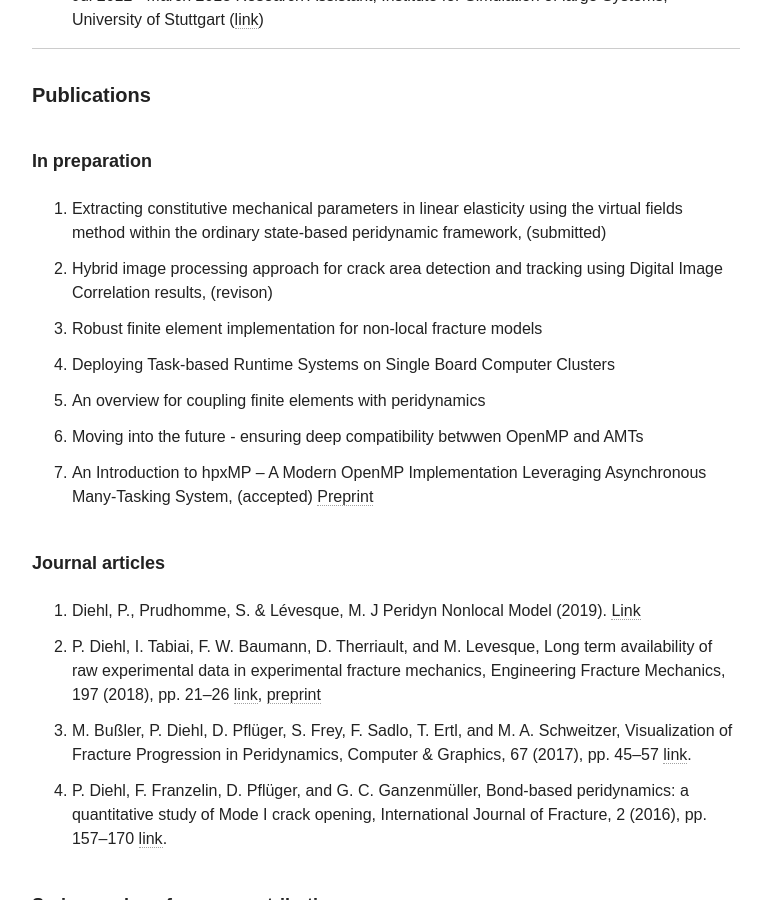
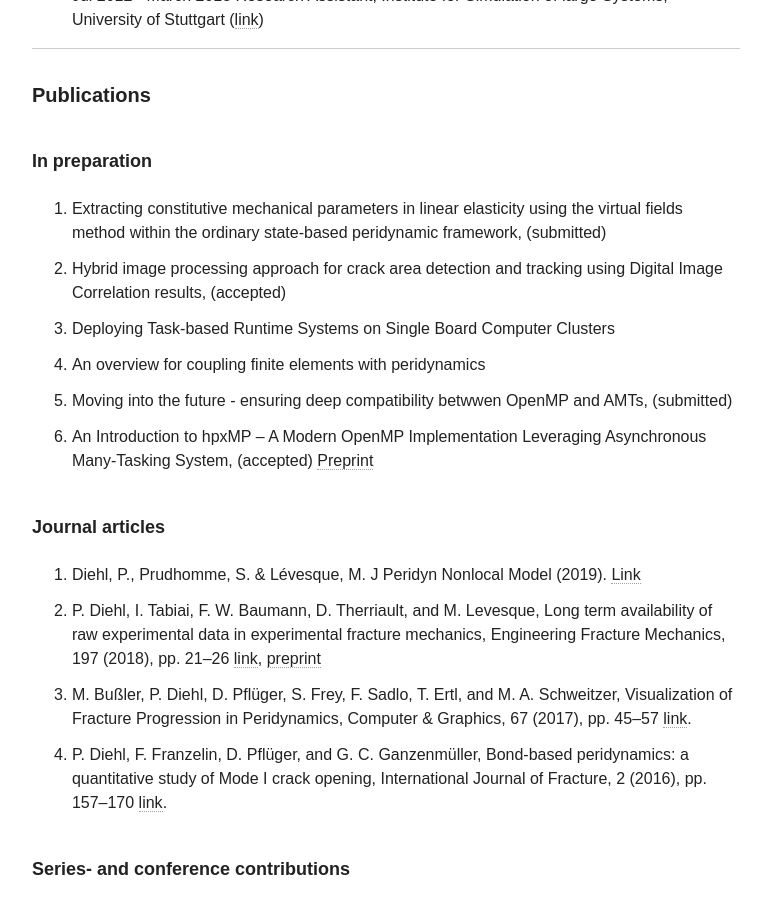
Before and after one commit to diehlpk/diehlpk.github.io, a Jekyll site: the page built from cv/index.md, in a window 1280 px wide and 900 px high, scrolled down 1506 px. Shown: the whole window, without its empty margins (254-1025 px from the left). Built offline with Jekyll 4.4.1, drawn with Linux system fonts in a browser that asks for light colours; nearby versions of some CDN libraries; some web fonts are replaced.

Commit message:
Update cv

```diff
--- a/cv/index.md
+++ b/cv/index.md
@@ -38,11 +38,10 @@ hide: true
 
 ###### In preparation
 1. Extracting constitutive mechanical parameters in linear elasticity using the virtual fields method within the ordinary state-based peridynamic framework, (submitted)
-1. Hybrid image processing approach for crack area detection and tracking using Digital Image Correlation results, (revison)
-1. Robust finite element implementation for non-local fracture models
+1. Hybrid image processing approach for crack area detection and tracking using Digital Image Correlation results, (accepted)
 1. Deploying Task-based Runtime Systems on Single Board Computer Clusters
 1. An overview for coupling finite elements with peridynamics
-1. Moving into the future - ensuring deep compatibility betwwen OpenMP and AMTs
+1. Moving into the future - ensuring deep compatibility betwwen OpenMP and AMTs, (submitted)
 1. An Introduction to hpxMP -- A Modern OpenMP Implementation Leveraging Asynchronous Many-Tasking System, (accepted) [Preprint](https://arxiv.org/abs/1903.03023)
 
 ###### Journal articles
```
